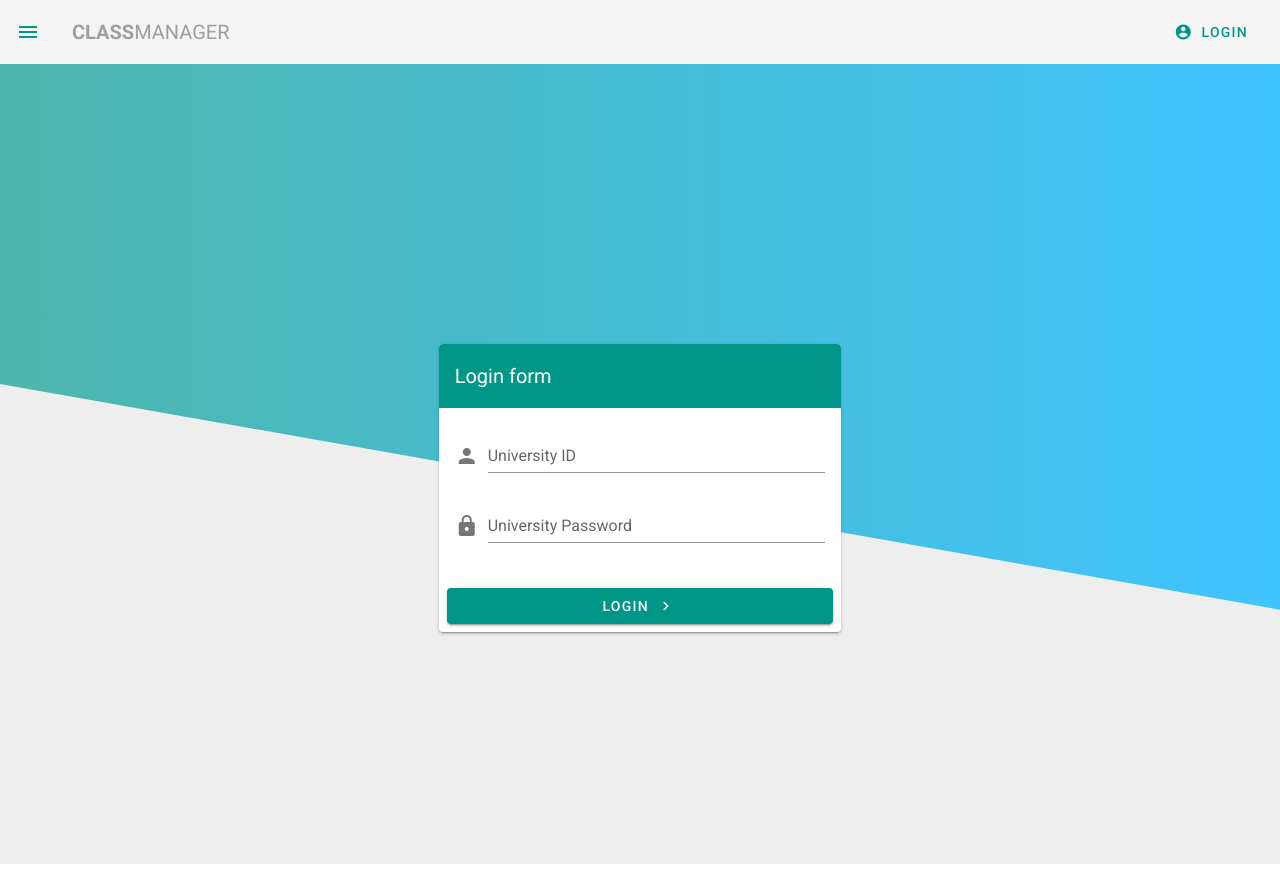
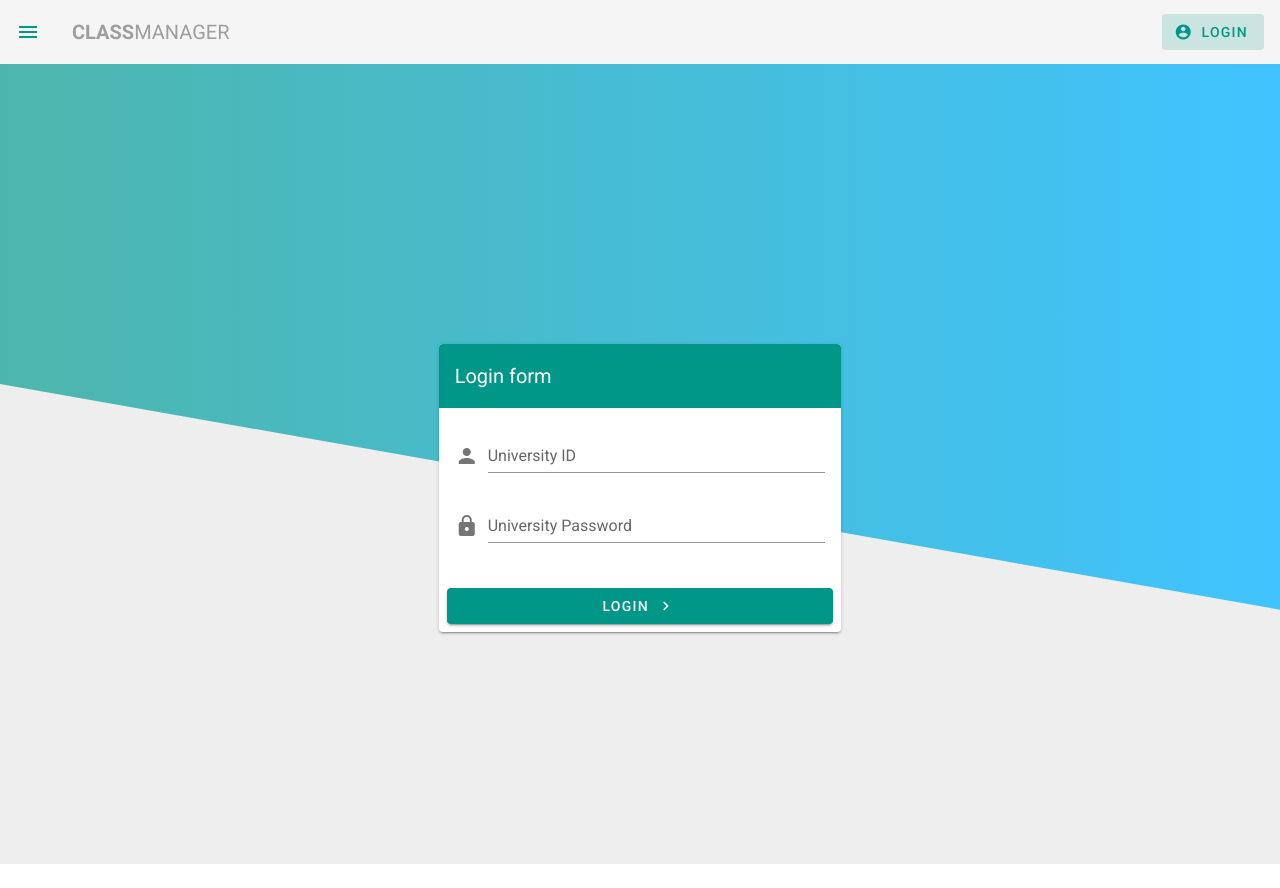
Before and after one commit to muhammadZihad/vue-front-end-for-class-manager, a Vue app: page /login in a window 1280 px wide. Built offline with nearby package versions, Linux system fonts and the light colour scheme.

Commit message:
link added

```diff
--- a/src/components/Navbar.vue
+++ b/src/components/Navbar.vue
@@ -9,7 +9,7 @@
 				<span class="font-weight-bold">Class</span>Manager
 			</v-toolbar-title>
 			<v-spacer></v-spacer>
-			<v-btn text class="teal--text">
+			<v-btn text class="teal--text" link to="/login">
 				<v-icon left>account_circle</v-icon>Login
 			</v-btn>
 		</v-app-bar>
```
